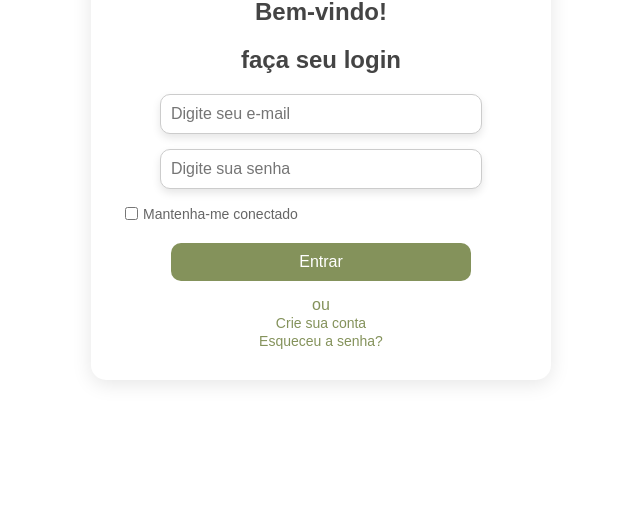
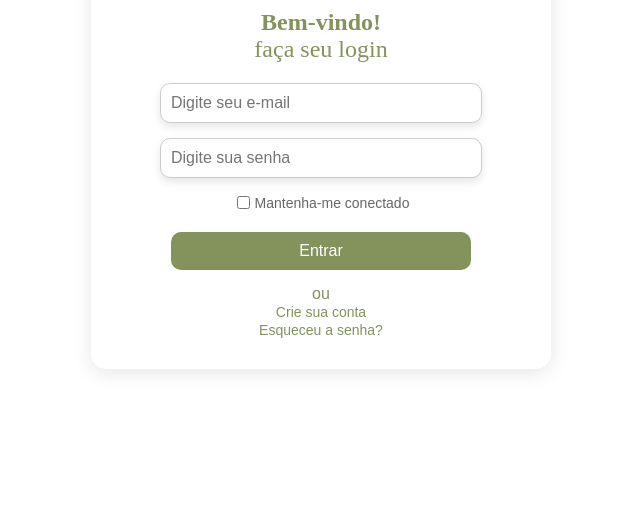
Before and after one commit to gigicardoso/TCC_SimpleReserve, a plain HTML site: page testeForTcc/index.html in a window 1280 px wide. Shown: the part 276-800 px from the top of the page, without its empty margins (319-959 px from the left). Drawn offline with Linux system fonts and the light colour scheme; a web font is replaced by a local one.

Commit message:
Update styles.css
centralizei os coisa do css e arrumei a fonte, bjosssss

```diff
--- a/testeForTcc/styles.css
+++ b/testeForTcc/styles.css
@@ -1,3 +1,5 @@
+@import url('https://fonts.googleapis.com/css2?family=Be+Vietnam+Pro:ital,wght@0,100;0,200;0,300;0,400;0,500;0,600;0,700;0,800;0,900;1,100;1,200;1,300;1,400;1,500;1,600;1,700;1,800;1,900&family=Martian+Mono:wght@400;500&family=Noto+Sans+NKo+Unjoined&family=Playfair+Display&display=swap');
+
 body {
     font-family: Arial, sans-serif; /* quero colocar as mesmas fontes da prototipagem */
     display: flex;
@@ -5,6 +7,22 @@ body {
     align-items: center;
     height: 100vh;
     margin: 0;
+  }
+
+.bemvindo{
+    font-family: "Noto Sans NKo Unjoined", serif;
+    font-optical-sizing: auto;
+    font-weight: 900;
+    font-style: normal;
+    color: #84925b;
+  }
+  .bemvindo2{
+    font-family: "Noto Sans NKo Unjoined", serif;
+    font-optical-sizing: auto;
+    font-weight: 400;
+    font-style: normal;
+    color: #84925b;
+     margin-top: -20px;
   }
 
   .login-container {
@@ -135,3 +153,9 @@ button:hover {
     margin: 0;
     color: #84925b;
   }
+  .checkbox-group {
+    display: flex;
+    align-items: center;
+    justify-content: center; /* Centraliza horizontalmente */
+    margin-bottom: 20px;
+  }
```
